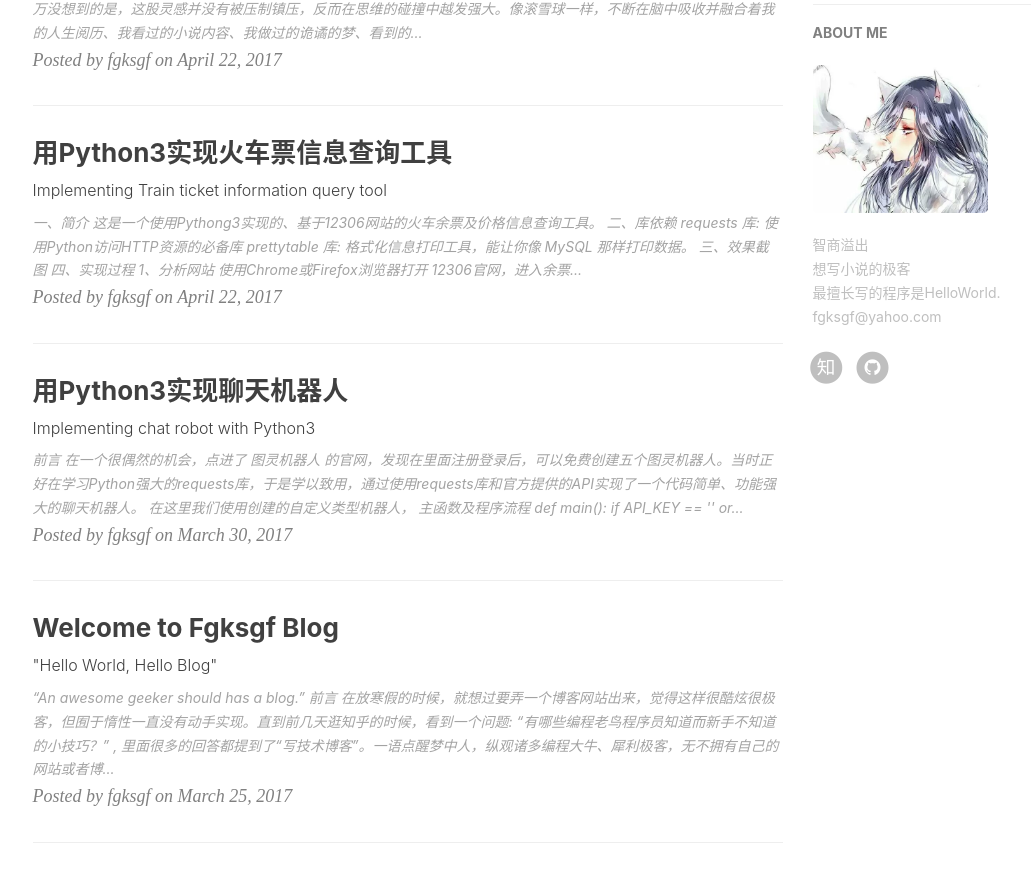
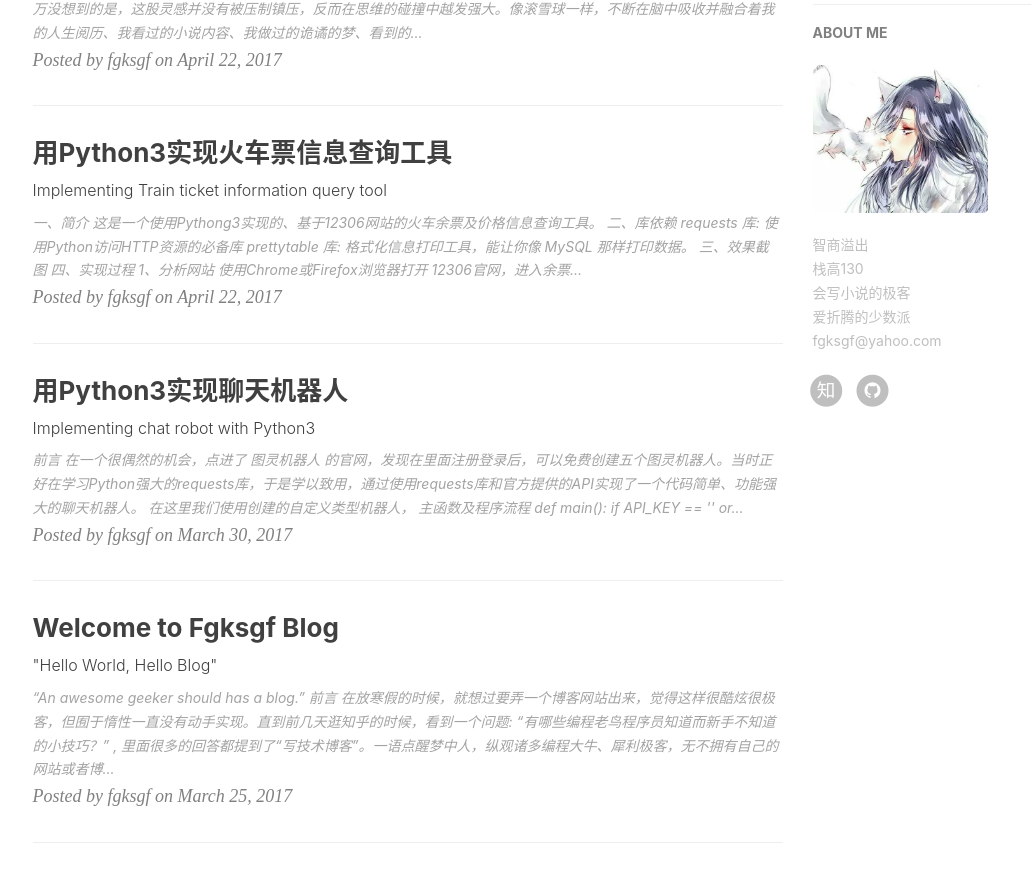
Before and after one commit to fgksgf/fgksgf.github.io, a Jekyll site: the page built from index.html, in a window 1280 px wide and 900 px high, scrolled down 593 px. Shown: the top 882 px of the window, without its empty margins (135-1166 px from the left). Built offline with Jekyll 4.4.1, drawn with Linux system fonts in a browser that asks for light colours; nearby versions of some CDN libraries; the list of posts is cut into pages by our own code; comment, search, counter and statistics services are not loaded.

Commit message:
update profile

```diff
--- a/_config.yml
+++ b/_config.yml
@@ -24,7 +24,7 @@ highlighter: rouge
 permalink: pretty
 paginate: 5
 exclude: ["less","node_modules","Gruntfile.js","package.json","README.md"]
-anchorjs: true                          # if you want to customize anchor. check out line:181 of `post.html`
+anchorjs: false                          # if you want to customize anchor. check out line:181 of `post.html`
 
 
 
@@ -55,7 +55,7 @@ kramdown:
 
 # Sidebar settings
 sidebar: true                           # whether or not using Sidebar.
-sidebar-about-description: "智商溢出<br>想写小说的极客<br>最擅长写的程序是HelloWorld.<br>fgksgf@yahoo.com"
+sidebar-about-description: "智商溢出<br>栈高130<br>会写小说的极客<br>爱折腾的少数派<br>fgksgf@yahoo.com"
 sidebar-avatar: /img/avatar.jpeg      # use absolute URL, seeing it's used in both `/` and `/about/`
 
 
```
